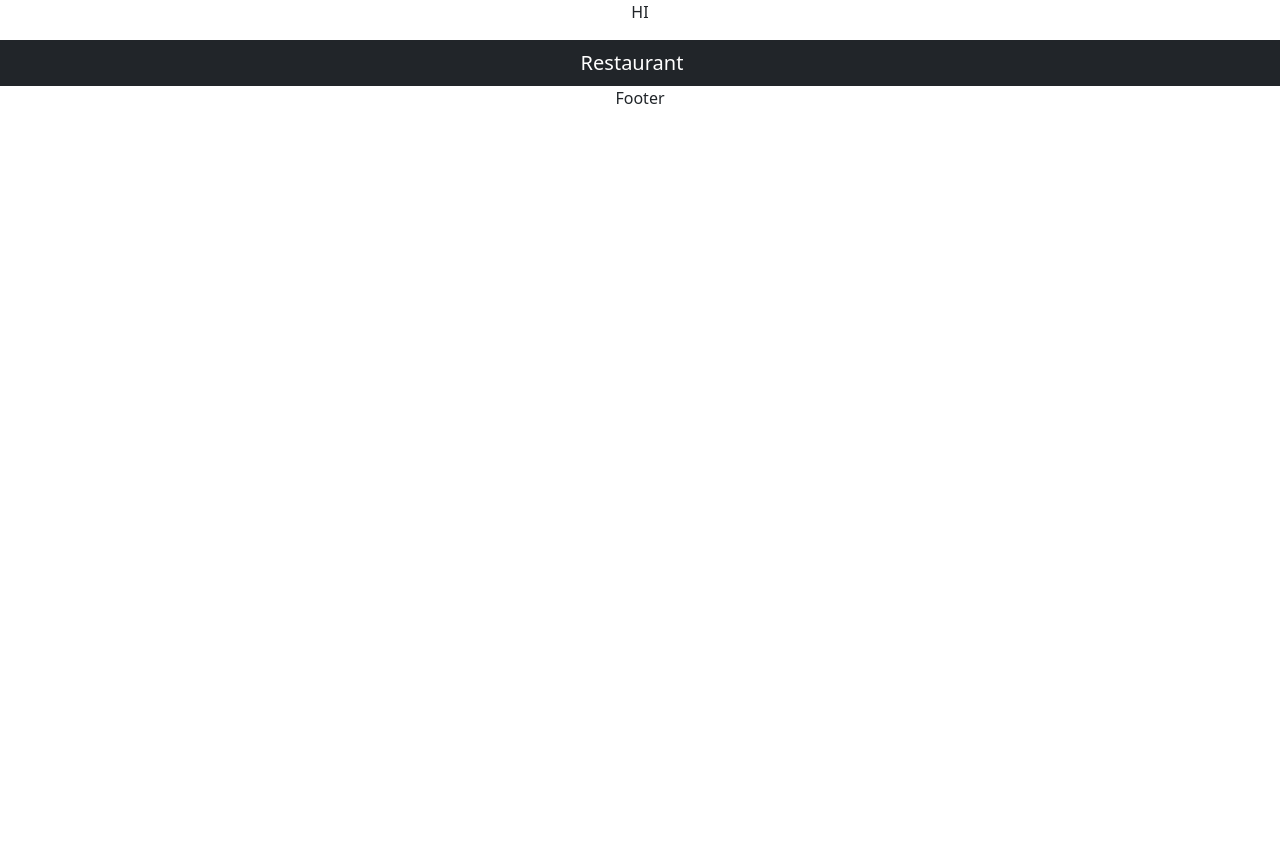
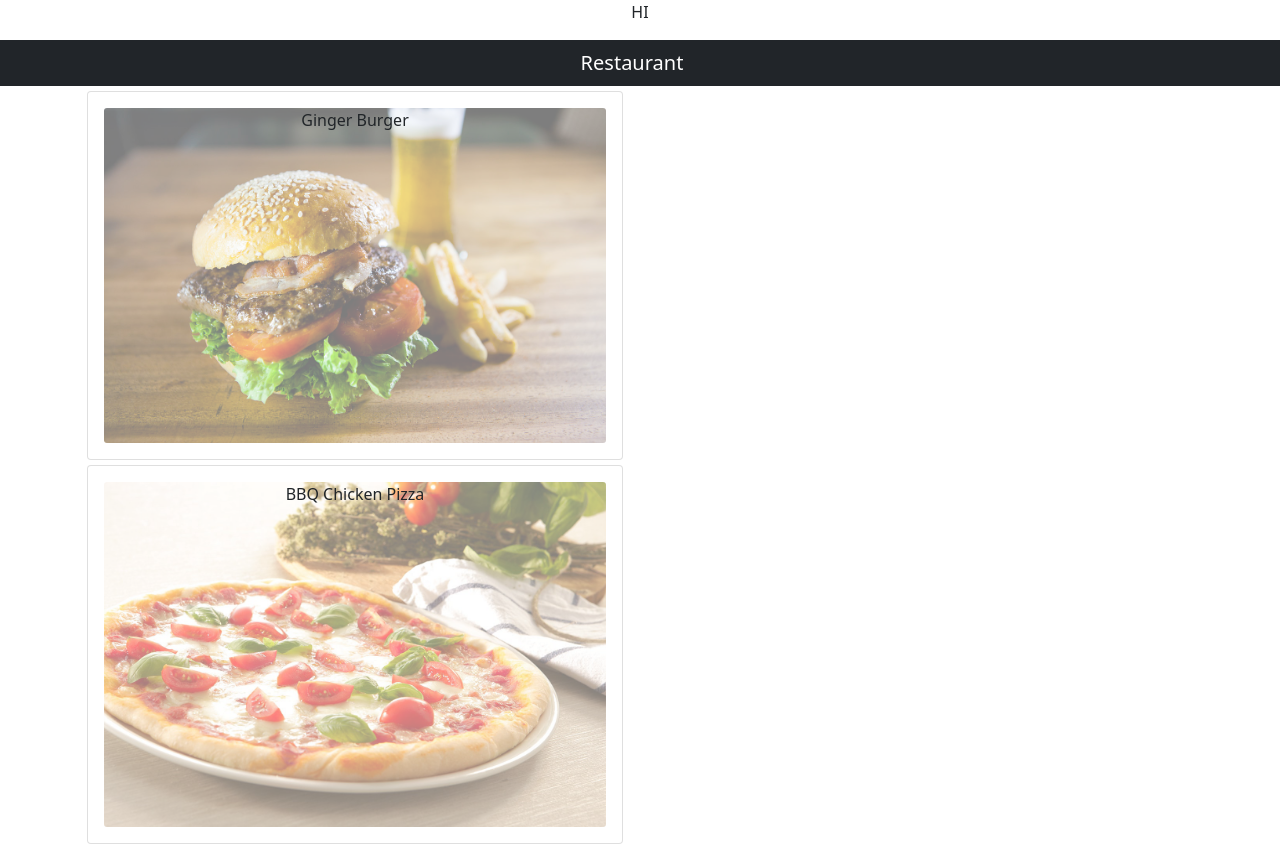
Before and after one commit to Rahul-1504022/restaurant, a React (Create React App) app: page / in a window 1280 px wide. Shown: the top 846 px of the page. Before the commit the page ends 800 px from the top, so only its background shows below. Built offline with nearby package versions, Linux system fonts and the light colour scheme.

Commit message:
Card Item design for Menu added

```diff
--- a/src/components/body/MenuItem.js
+++ b/src/components/body/MenuItem.js
@@ -1,11 +1,17 @@
 import React from "react";
+import { Card, CardBody, CardHeader, CardImg, CardImgOverlay, CardSubtitle, CardTitle } from 'reactstrap';
 
 const MenuItem = (props) => {
-    console.log(props);
     return (
         <div>
+            <Card style={{ margin: "5px" }} >
+                <CardBody>
+                    <CardImg width="100%" alt={props.dish.name} src={props.dish.image} style={{ opacity: "0.5" }} />
+                    <CardImgOverlay>{props.dish.name}</CardImgOverlay>
+                </CardBody>
+            </Card>
 
-        </div>
+        </div >
     );
 }
 export default MenuItem;
```
